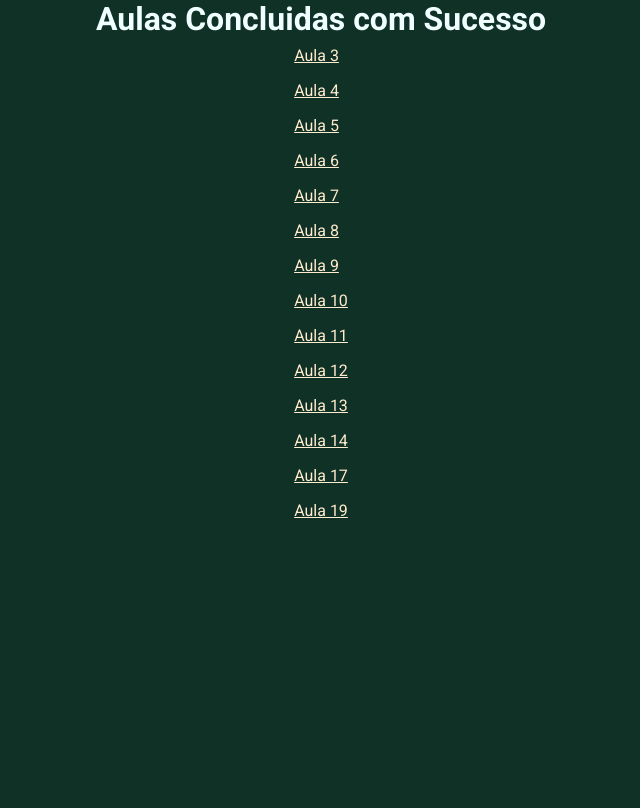
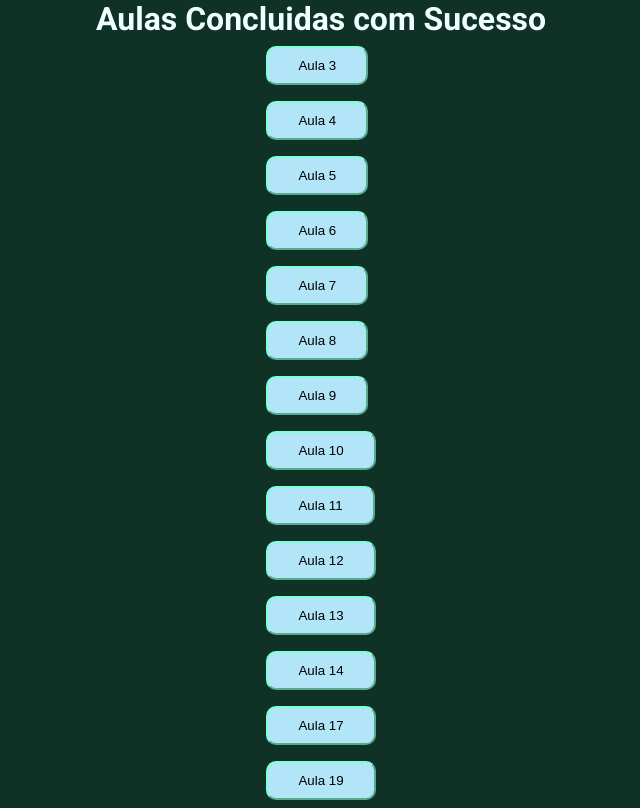
Before and after one commit to DubonP/FrontEnd-1, a plain HTML site: page index.html in a window 1280 px wide. Shown: the whole page, without its empty margins (319-959 px from the left). Drawn offline with Linux system fonts and the light colour scheme.

Commit message:
fazendo botoes

```diff
--- a/css/style.css
+++ b/css/style.css
@@ -22,12 +22,21 @@ body{
     justify-content: center;
 }
 
+.botao {
+    padding: 10px 30px;
+    border-radius: 10px;
+    border-color: aquamarine;
+    color: black;
+    background-color: rgb(179, 229, 248);
+}
+
 a {
     display: block;
     color: blanchedalmond;
     padding: 8px;
 }
 
-a:hover{
+.botao:hover{
     color: rgb(57, 71, 201);
+    background-color: rgb(122, 211, 247);
 }
--- a/index.html
+++ b/index.html
@@ -19,20 +19,20 @@
 
 <main>
   <section id="Aulas">
-  <a type="button" href="./Aula3/FrontHtml.html">Aula 3</a>
-  <a href="./Aula4-16-08/Aula4.html">Aula 4</a>
-  <a href="./Aula5-18-08/Atividade aula5.png">Aula 5</a>
-  <a href="./Aula6-19-08/AplicandoTags/Index.html">Aula 6</a>
-  <a href="./Aula7-23-08/index.html">Aula 7</a>
-  <a href="./Aula8-25-08/index.html">Aula 8</a>
-  <a href="./Aula9-26-08/Frontend-26-08/index.html">Aula 9</a>
-  <a href="./Aula10-30-08/atividade/index.html">Aula 10</a>
-  <a href="./Aula11-01-09/index.html">Aula 11</a>
-  <a href="./Aula12-02-09/atividade/index.html">Aula 12</a>
-  <a href="./Aula13-08-09/index.html">Aula 13</a>
-  <a href="./Aula14-09-09/index.html">Aula 14</a>
-  <a href="./Aula17-13-09/index.html">Aula 17</a>
-  <a href="./Aula19/atividade/index.html">Aula 19</a>
+  <a href="./Aula3/FrontHtml.html"><button class="botao">Aula 3</button></a>
+  <a href="./Aula4-16-08/Aula4.html"><button class="botao">Aula 4</button></a>
+  <a href="./Aula5-18-08/Atividade aula5.png"><button class="botao">Aula 5</button></a>
+  <a href="./Aula6-19-08/AplicandoTags/Index.html"><button class="botao">Aula 6</button></a>
+  <a href="./Aula7-23-08/index.html"><button class="botao">Aula 7</button></a>
+  <a href="./Aula8-25-08/index.html"><button class="botao">Aula 8</button></a>
+  <a href="./Aula9-26-08/Frontend-26-08/index.html"><button class="botao">Aula 9</button></a>
+  <a href="./Aula10-30-08/atividade/index.html"><button class="botao">Aula 10</button></a>
+  <a href="./Aula11-01-09/index.html"><button class="botao">Aula 11</button></a>
+  <a href="./Aula12-02-09/atividade/index.html"><button class="botao">Aula 12</button></a>
+  <a href="./Aula13-08-09/index.html"><button class="botao">Aula 13</button></a>
+  <a href="./Aula14-09-09/index.html"><button class="botao">Aula 14</button></a>
+  <a href="./Aula17-13-09/index.html"><button class="botao">Aula 17</button></a>
+  <a href="./Aula19/atividade/index.html"><button class="botao">Aula 19</button></a>
   </section>
 </main>
 
```
